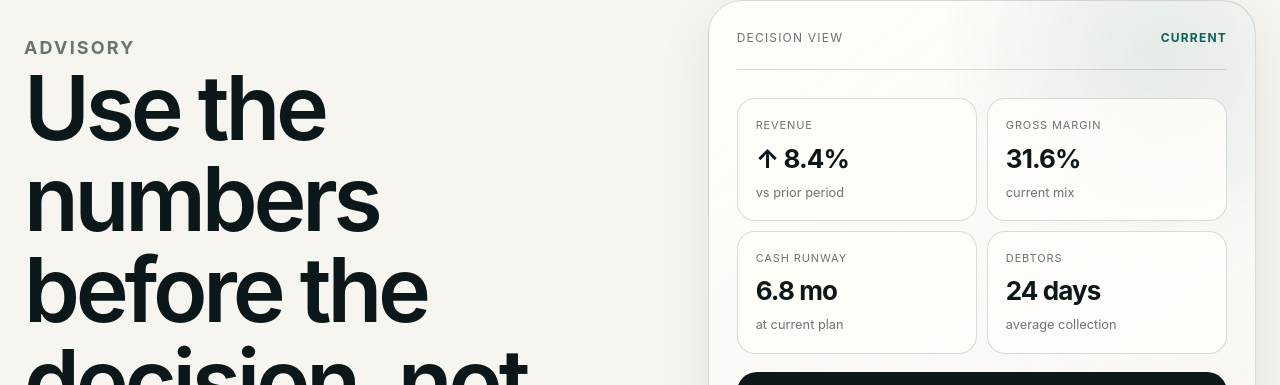
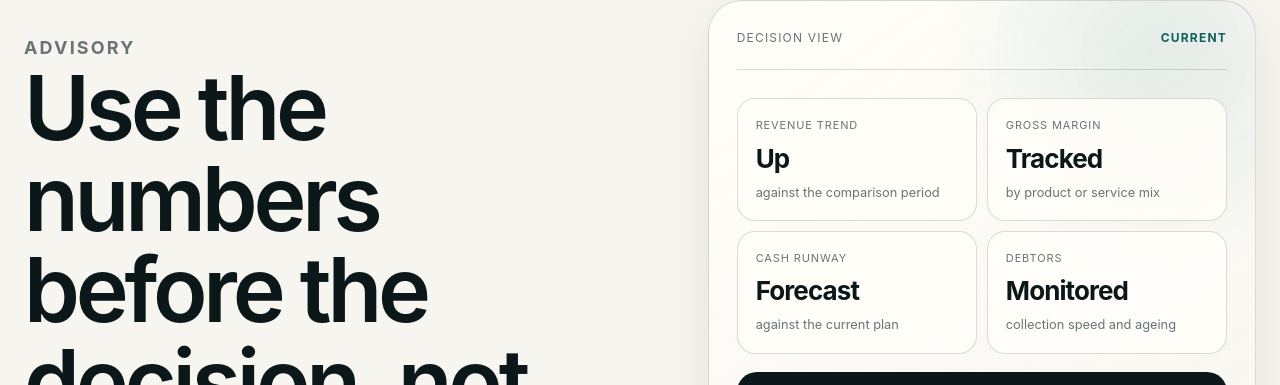
Before and after one commit to victoriashiel/Shiel-ltd, a Next.js app: page /advisory in a window 1280 px wide. Shown: the part 277-662 px from the top of the page. Built offline with nearby package versions, Linux system fonts and the light colour scheme; no server answers.

Commit message:
Remove illustrative numeric claims from advisory visual

```diff
--- a/app/advisory/page.tsx
+++ b/app/advisory/page.tsx
@@ -113,24 +113,24 @@ export default function AdvisoryPage() {
 
             <div className={styles.metricGrid}>
               <div>
-                <span>Revenue</span>
-                <strong>↑ 8.4%</strong>
-                <small>vs prior period</small>
+                <span>Revenue trend</span>
+                <strong>Up</strong>
+                <small>against the comparison period</small>
               </div>
               <div>
                 <span>Gross margin</span>
-                <strong>31.6%</strong>
-                <small>current mix</small>
+                <strong>Tracked</strong>
+                <small>by product or service mix</small>
               </div>
               <div>
                 <span>Cash runway</span>
-                <strong>6.8 mo</strong>
-                <small>at current plan</small>
+                <strong>Forecast</strong>
+                <small>against the current plan</small>
               </div>
               <div>
                 <span>Debtors</span>
-                <strong>24 days</strong>
-                <small>average collection</small>
+                <strong>Monitored</strong>
+                <small>collection speed and ageing</small>
               </div>
             </div>
 
```
